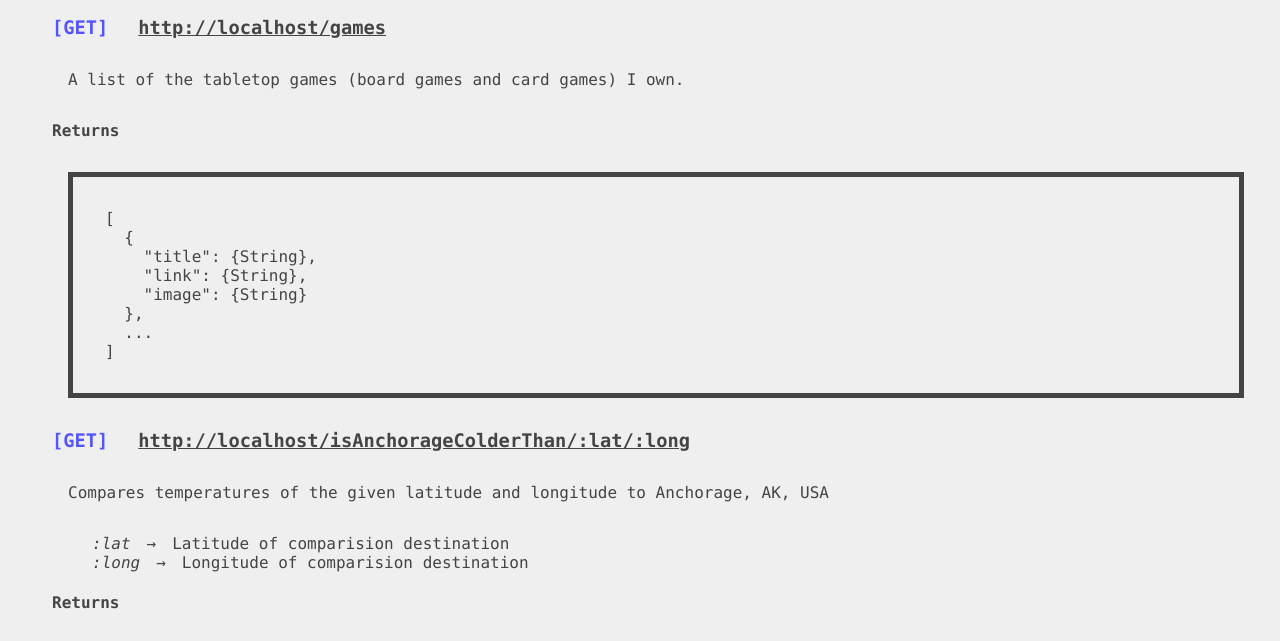
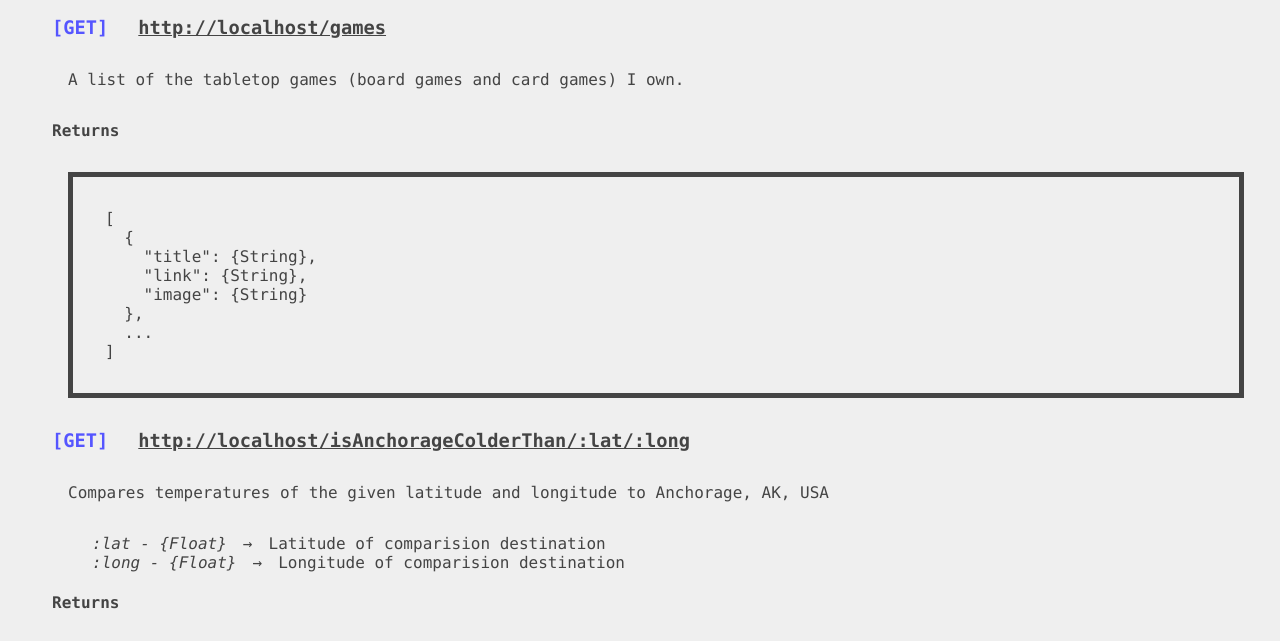
Before and after one commit to jsegal205/jimsegal-api, a website: page docs/index.html in a window 1280 px wide. Shown: the part 132-773 px from the top of the page. Drawn offline with Linux system fonts and the light colour scheme.

Commit message:
add route param type def to docs

```diff
--- a/docs/index.html
+++ b/docs/index.html
@@ -85,10 +85,12 @@
       </div>
       <ul class="inputparams">
         <li>
-          <span class="param">:lat</span>Latitude of comparision destination
+          <span class="param">:lat - {Float}</span>Latitude of comparision
+          destination
         </li>
         <li>
-          <span class="param">:long</span>Longitude of comparision destination
+          <span class="param">:long - {Float}</span>Longitude of comparision
+          destination
         </li>
       </ul>
       <h4>Returns</h4>
```
